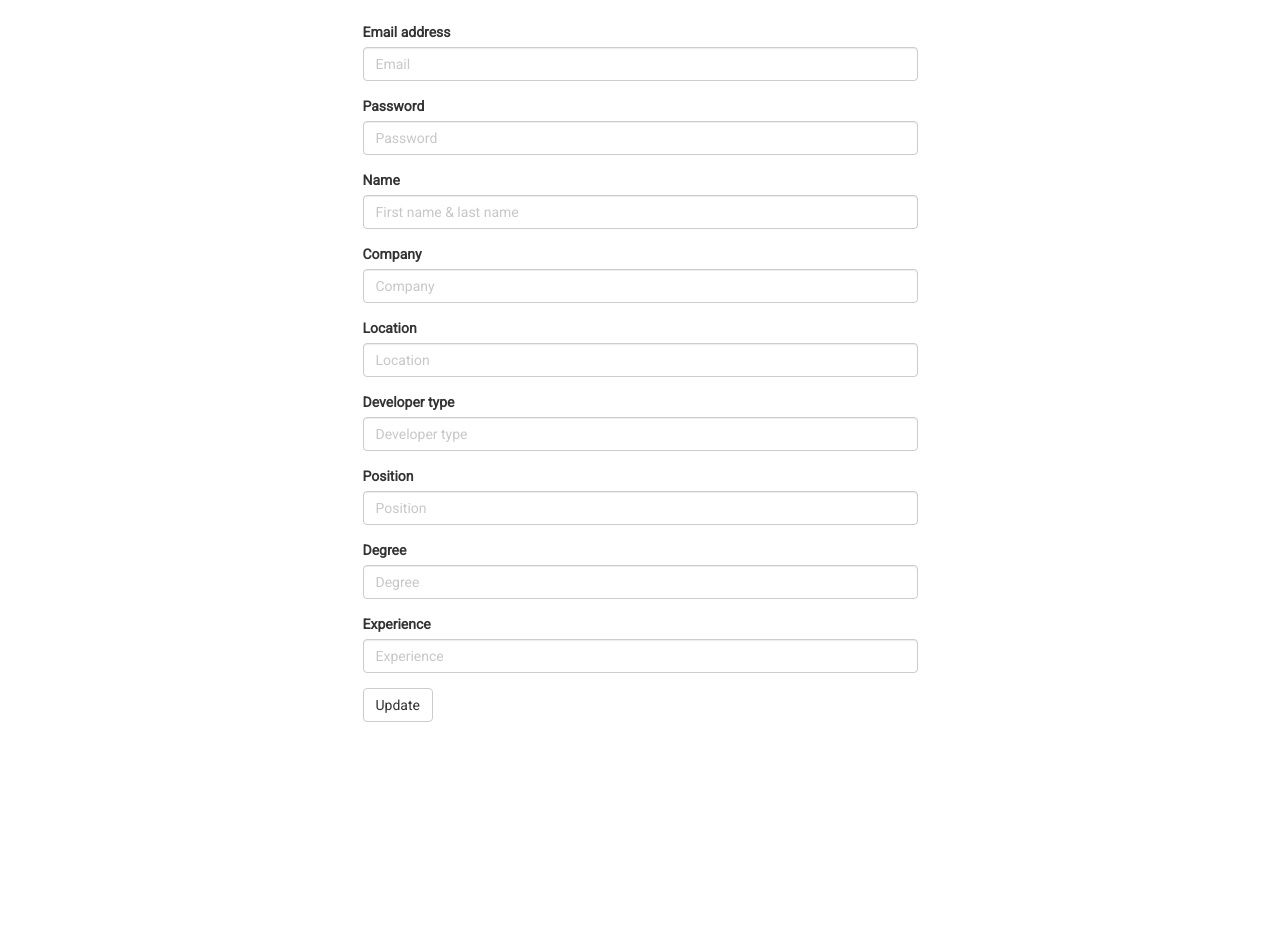
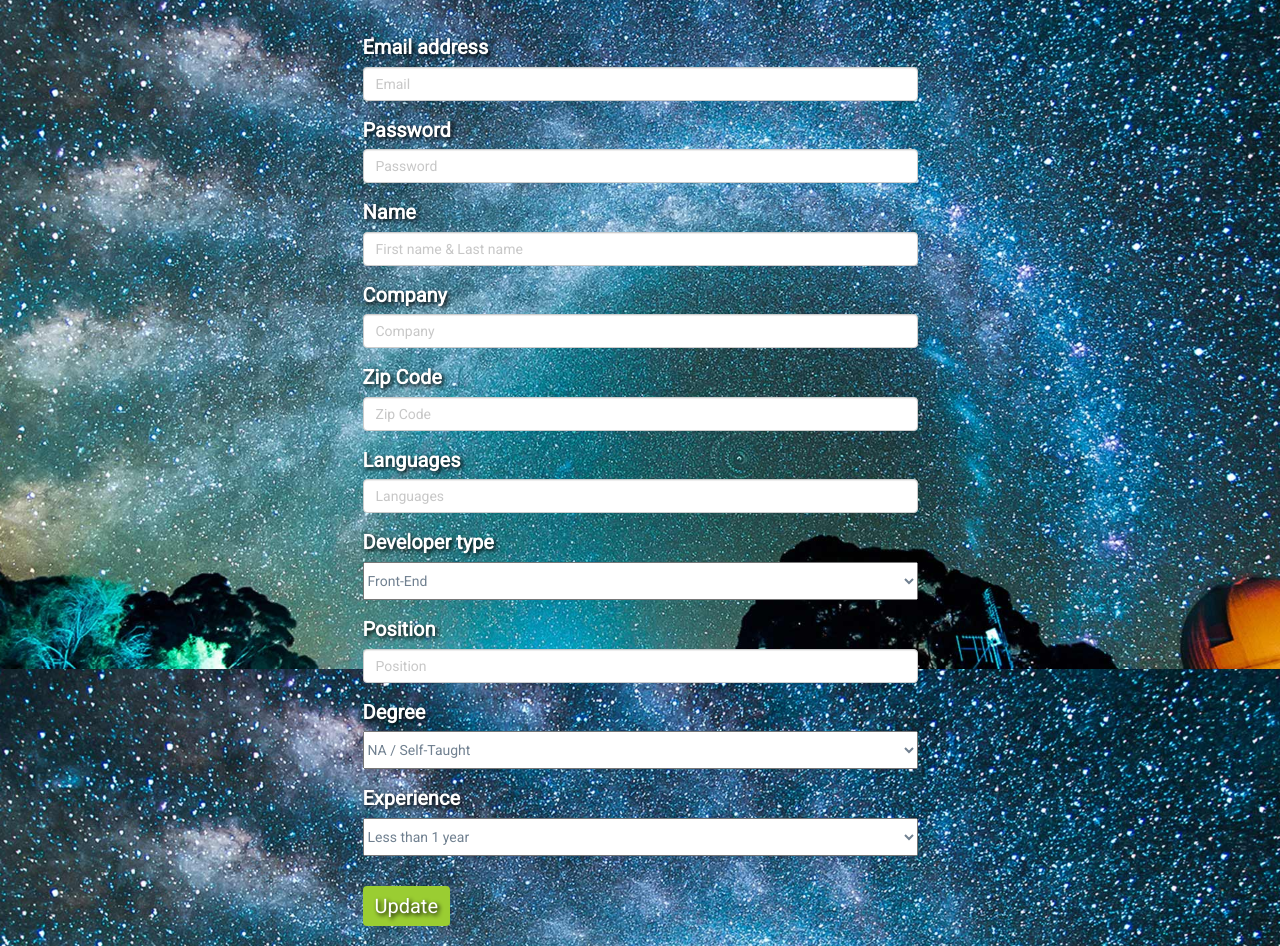
Before and after one commit to mdamian9/DevSpace, a website: page public/update.html in a window 1280 px wide. Shown: the part 131-1077 px from the top of the page. Before the commit the page ends 873 px from the top, so only its background shows below. Drawn offline with nearby package versions, Linux system fonts and the light colour scheme; no server answers.

Commit message:
Updated content

```diff
--- a/public/stylesheets/style.css
+++ b/public/stylesheets/style.css
@@ -84,7 +84,7 @@ form.login {
  padding: auto;
 }
 
-#submit-btn {
+#submit-btn, #update {
   background-color: yellowgreen;
   color: white;
   border: none;
@@ -98,3 +98,8 @@ form.login {
   height: 38px;
   color: slategray;
 }
+
+img {
+  max-width: 100%;
+  height: auto;
+}
--- a/public/update.html
+++ b/public/update.html
@@ -23,7 +23,7 @@
   </style>
 </head>
 
-<body>
+<body class="login-body">
   <!-- <nav class="navbar navbar-default">
     <div class="container-fluid">
       <div class="navbar-header">
@@ -37,7 +37,7 @@
   <!-- Navbar -->
   <nav class="navbar">
     <li class="nav-item" style="margin-left: 10px;">
-      <a href="#home">
+      <a href="/">
         <img src="images/DevSpace_TopBar.png" alt="DevSpace logo">
       </a>
     </li>
@@ -51,49 +51,74 @@
       <a class="nav-link" href="#">Link 2</a>
     </li>
     <li class="nav-item active-page" style="float: right;">
-      <a class="nav-link" href="#">Home</a>
+      <a class="nav-link" href="/">Home</a>
     </li>
   </nav>
   <div class="container">
     <div class="row">
       <div class="col-md-6 col-md-offset-3">
-        <h2>Update Profile</h2>
+        <h2 id="title-text">Update Profile</h2>
         <form class="signup">
           <div class="form-group">
-            <label for="email-input">Email address</label>
+            <label class="text" for="email-input">Email address</label>
             <input type="email" class="form-control" id="email-input" placeholder="Email">
           </div>
           <div class="form-group">
-            <label for="password-input">Password</label>
+            <label class="text" for="password-input">Password</label>
             <input type="password" class="form-control" id="password-input" placeholder="Password">
           </div>
           <div class="form-group">
-            <label for="first-name-input">Name</label>
-            <input type="text" class="form-control" id="name-input" placeholder="First name & last name">
+            <label class="text" for="first-name-input">Name</label>
+            <input type="text" class="form-control" id="name-input" placeholder="First name & Last name">
           </div>
           <div class="form-group">
-            <label for="company-input">Company</label>
+            <label class="text" for="company-input">Company</label>
             <input type="text" class="form-control" id="company-input" placeholder="Company">
           </div>
           <div class="form-group">
-            <label for="location-input">Location</label>
-            <input type="text" class="form-control" id="location-input" placeholder="Location">
+            <label class="text" for="location-input">Zip Code</label>
+            <input type="text" class="form-control" id="location-input" placeholder="Zip Code">
           </div>
           <div class="form-group">
-            <label for="dev-type-input">Developer type</label>
-            <input type="text" class="form-control" id="dev-type-input" placeholder="Developer type">
+            <label class="text" for="languages-input">Languages</label>
+            <input type="text" class="form-control" id="languages-input" placeholder="Languages">
           </div>
           <div class="form-group">
-            <label for="position-input">Position</label>
+            <label class="text" for="dev-type-input">Developer type</label>
+            <br>
+            <select id="myList">
+              <option value = "1">Front-End</option>
+              <option value = "2">Back-End</option>
+              <option value = "3">Full Stack</option>
+              <option value = "4">Software</option>
+              <option value = "5">Mobile App</option>
+            </select>
+          </div>
+          <div class="form-group">
+            <label class="text" for="position-input">Position</label>
             <input type="text" class="form-control" id="position-input" placeholder="Position">
           </div>
           <div class="form-group">
-            <label for="degree-input">Degree</label>
-            <input type="text" class="form-control" id="degree-input" placeholder="Degree">
+            <label class="text" for="degree-input">Degree</label>
+            <br>
+            <select id="myList">
+              <option value = "1">NA / Self-Taught</option>
+              <option value = "2">Certificate</option>
+              <option value = "3">Associate's</option>
+              <option value = "4">Bachelor's</option>
+              <option value = "5">Master's</option>
+              <option value = "6">Doctorate</option>
+            </select>
           </div>
           <div class="form-group">
-            <label for="experience-input">Experience</label>
-            <input type="text" class="form-control" id="experience-input" placeholder="Experience">
+            <label class="text" for="experience-input">Experience</label>
+            <br>
+            <select id="myList">
+              <option value = "1">Less than 1 year</option>
+              <option value = "2">1-2 years</option>
+              <option value = "3">3-5 years</option>
+              <option value = "4">5+ years</option>
+            </select>
           </div>
 
           <div style="display: none" id="alert" class="alert alert-danger" role="alert">
```
Also changed, not shown: public/login.html (+1 -1 lines), public/signup.html (+1 -1 lines).
